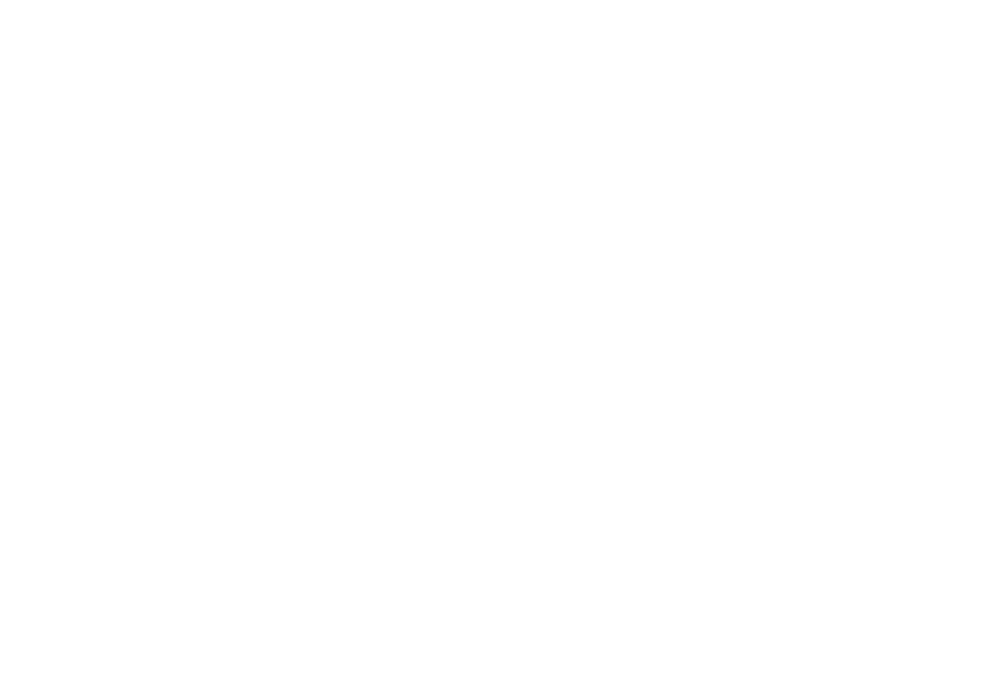
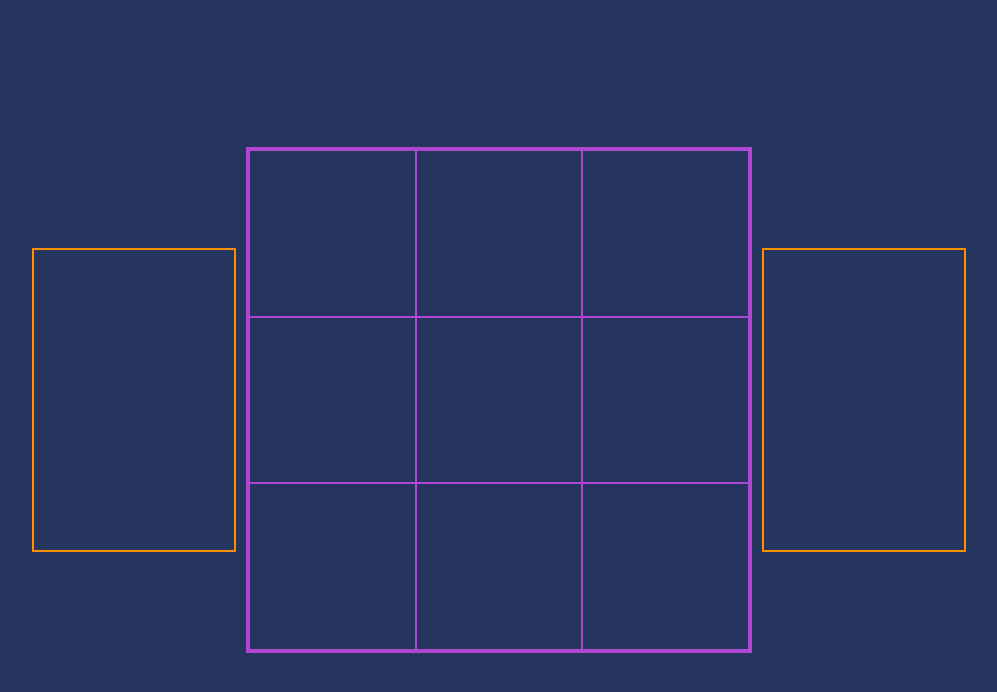
Before and after one commit to ArjTheProgrammer/TicTacToe-javascript, a plain HTML site: page index.html in a window 1280 px wide. Shown: the whole page, without its empty margins (141-1138 px from the left). Drawn offline with Linux system fonts and the light colour scheme.

Commit message:
Add the div for the game, board, and players

```diff
--- a/index.html
+++ b/index.html
@@ -8,6 +8,20 @@
     <title>Tic Tac Toe</title>
 </head>
 <body>
-
+    <div class="game">
+        <div class="player-x"></div>
+        <div class="board">
+            <div class="grid 1"></div>
+            <div class="grid 2"></div>
+            <div class="grid 3"></div>
+            <div class="grid 4"></div>
+            <div class="grid 5"></div>
+            <div class="grid 6"></div>
+            <div class="grid 7"></div>
+            <div class="grid 8"></div>
+            <div class="grid 9"></div>
+        </div>
+        <div class="player-o"></div>
+    </div>
 </body>
 </html>
--- a/style.css
+++ b/style.css
@@ -0,0 +1,38 @@
+:root {
+  --color-40: #26355d;
+  --color-30: #af47d2;
+  --color-20: #ff8f00;
+  --color-10: #ffdb00;
+}
+
+body {
+  margin: 0;
+  background-color: var(--color-40);
+}
+
+.game {
+  height: 100vh;
+  display: flex;
+  justify-content: center;
+  align-items: center;
+  gap: 10px;
+}
+
+.player-x,
+.player-o {
+  height: 300px;
+  width: 200px;
+  border: solid var(--color-20) 2px;
+}
+
+.board {
+  height: 500px;
+  width: 500px;
+  border: solid var(--color-30) 3px;
+  display: grid;
+  grid-template: repeat(3, 1fr) / repeat(3, 1fr);
+}
+
+.board > .grid {
+  border: solid var(--color-30) 1px;
+}
```
